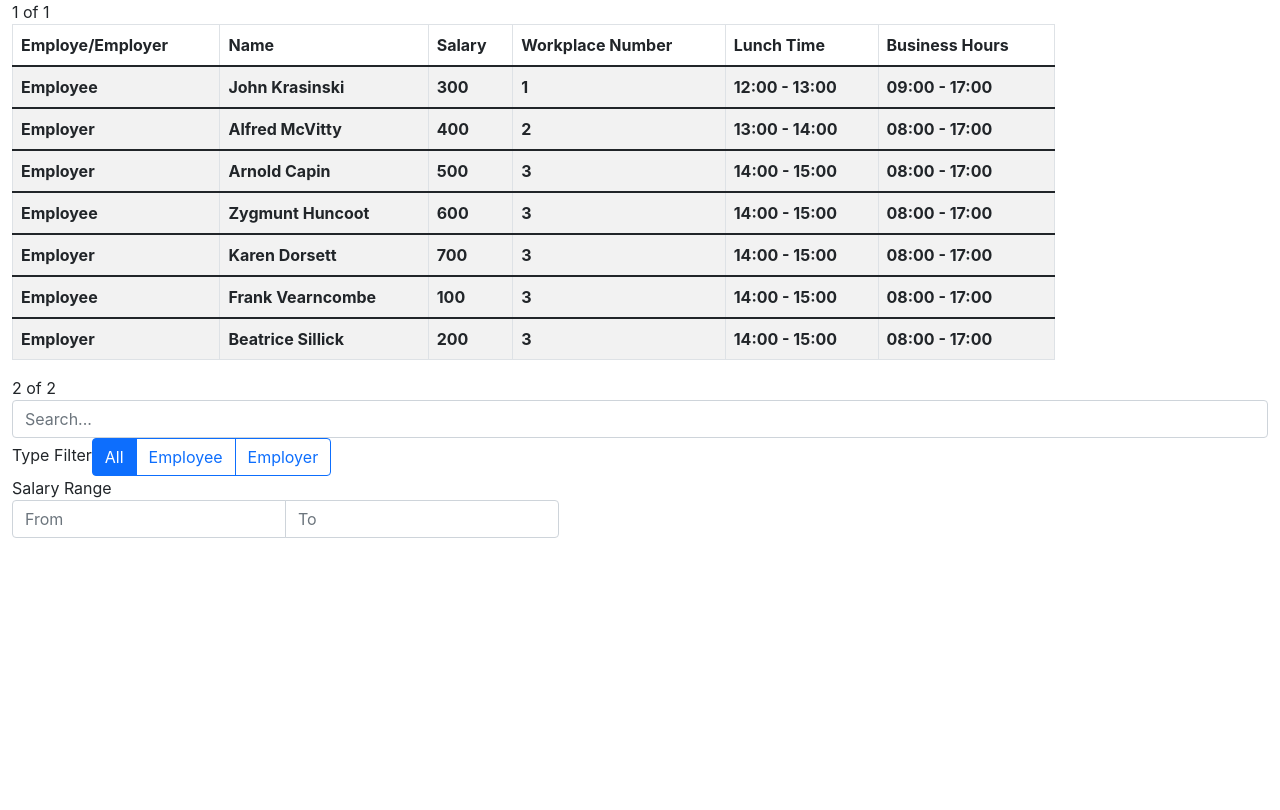
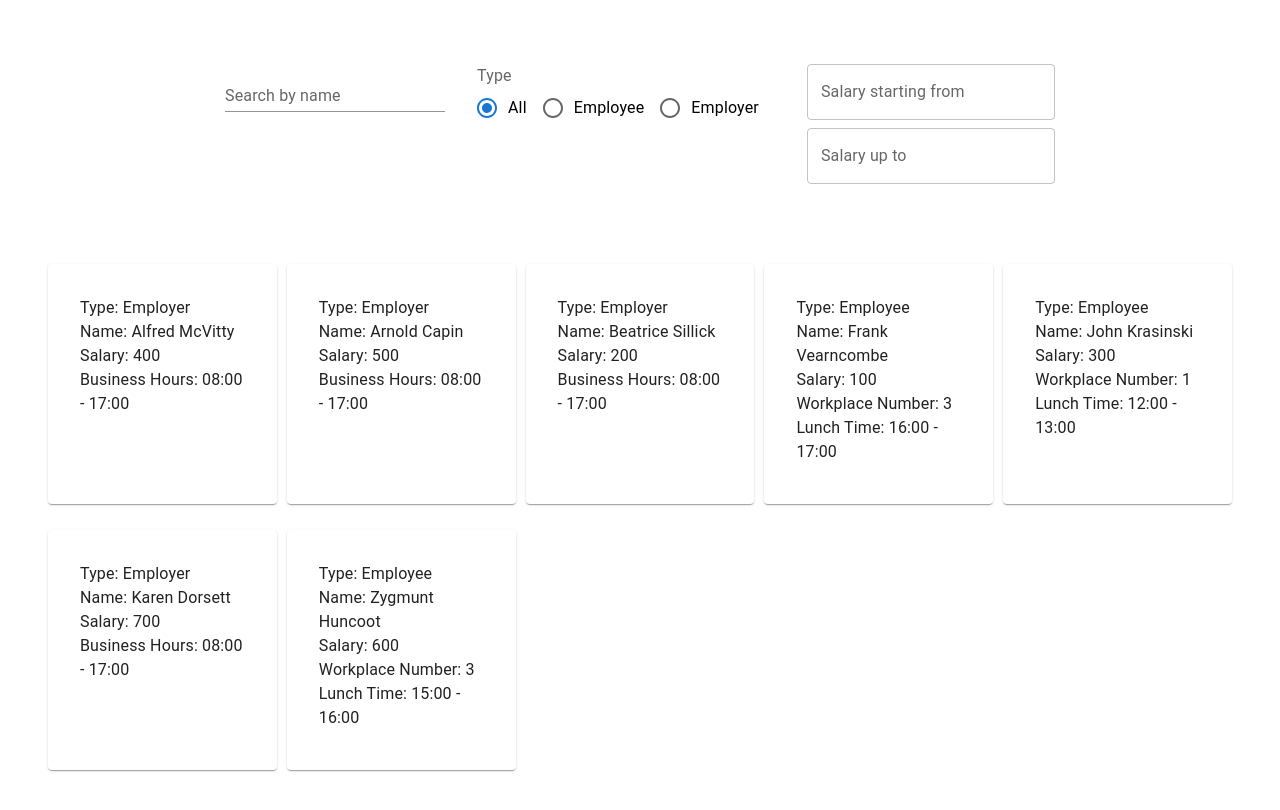
Before and after one commit to Decpwnz/employers-employees-frontend, a React (Vite) app: page / in a window 1280 px wide. Shown: the top 810 px of the page. Built offline with nearby package versions, Linux system fonts and the light colour scheme.

Commit message:
feat:migrate from react bootstrap to MUI. Optimize existing code

```diff
--- a/src/App.jsx
+++ b/src/App.jsx
@@ -1,5 +1,4 @@
 import Container from './components/Container';
-import './App.scss';
 
 function App() {
   return (
--- a/src/App.scss
+++ /dev/null
@@ -1 +0,0 @@
-@import '../node_modules/bootstrap/scss/bootstrap';
--- a/src/components/Container.jsx
+++ b/src/components/Container.jsx
@@ -1,14 +1,24 @@
 import { useState } from 'react';
 
-import Col from 'react-bootstrap/Col';
-import RBContainer from 'react-bootstrap/Container';
-import Row from 'react-bootstrap/Row';
+import { makeStyles } from '@material-ui/core';
+import { Box } from '@mui/material';
 
-import data from './data';
-import SalaryRange from './SalaryRange';
+import data from '../data/data';
+import EmployeeList from './EmployeeList';
+import SalaryRangeFilter from './SalaryRangeFilter';
 import SearchBar from './SearchBar';
-import Table from './Table';
 import TypeFilter from './TypeFilter';
+
+const useStyles = makeStyles((theme) => ({
+  container: {
+    padding: theme.spacing(6),
+  },
+  filterContainer: {
+    display: 'flex',
+    justifyContent: 'center',
+    paddingBottom: theme.spacing(6),
+  },
+}));
 
 const PersonData = {
   All: 'All',
@@ -17,6 +27,8 @@ const PersonData = {
 };
 
 function Container() {
+  const classes = useStyles();
+
   const [type, setType] = useState(PersonData.All);
   const [searchTerm, setSearchTerm] = useState('');
   const [minValue, setMinValue] = useState(null);
@@ -41,30 +53,25 @@ function Container() {
   };
 
   return (
-    <RBContainer fluid>
-      <Row>
-        <Col xs={10}>
-          1 of 1
-          <Table
+    <Box sx={{ flexGrow: 1 }} className={classes.container}>
+      <Box className={classes.filterContainer}>
+        <SearchBar onSearchChange={handleSearchChange} />
+        <TypeFilter onClick={handleTypeClick} type={type} />
+        <SalaryRangeFilter
+          onMinValueChange={handleMinValue}
+          onMaxValueChange={handleMaxValue}
+          minValue={minValue}
+          maxValue={maxValue}
+        />
+      </Box>
+      <EmployeeList
         type={type}
         searchTerm={searchTerm}
         minValue={minValue}
         maxValue={maxValue}
         data={data}
       />
-        </Col>
-        <Col>
-          2 of 2
-          <br />
-          <SearchBar onSearchChange={handleSearchChange} />
-          <TypeFilter onClick={handleTypeClick} type={type} />
-          <SalaryRange
-            onMinValueChange={handleMinValue}
-            onMaxValueChange={handleMaxValue}
-          />
-        </Col>
-      </Row>
-    </RBContainer>
+    </Box>
   );
 }
 
--- /dev/null
+++ b/src/components/EmployeeList.jsx
@@ -0,0 +1,122 @@
+import { makeStyles } from '@material-ui/core';
+import {
+  Box, Card, CardContent, Typography,
+} from '@mui/material';
+import PropTypes from 'prop-types';
+
+const useStyles = makeStyles((theme) => ({
+  gridContainer: {
+    display: 'grid',
+    gridTemplateColumns: 'repeat(5, 1fr)',
+    gridGap: theme.spacing(1.25),
+  },
+  cardItem: {
+    padding: theme.spacing(2),
+    marginTop: theme.spacing(2),
+  },
+}));
+
+function EmployeeList({
+  data, type, searchTerm, minValue, maxValue,
+}) {
+  const classes = useStyles();
+  const sortedData = data.sort((a, b) => (a.name > b.name ? 1 : -1));
+
+  const filteredData = sortedData.filter((item) => {
+    function handleTypeFilter(value, member) {
+      if (value === 'All') return true;
+      return value === member.type;
+    }
+
+    function handleSearchBar(search, member) {
+      if (member.name.toLowerCase().includes(search.toLowerCase())) {
+        return true;
+      }
+      return false;
+    }
+
+    function handleSalaryRange(min, max, member) {
+      if (min === null && member.salary <= max) return true;
+      if (max === null && member.salary >= min) return true;
+      if (member.salary >= min && member.salary <= max) return true;
+      return false;
+    }
+
+    return (
+      handleSalaryRange(minValue, maxValue, item)
+    && handleSearchBar(searchTerm, item)
+    && handleTypeFilter(type, item)
+    );
+  });
+
+  return (
+    <Box className={classes.gridContainer}>
+      {filteredData.map((employee) => (
+        <Card className={classes.cardItem} key={employee.id}>
+          {employee.type === 'Employer' ? (
+            <CardContent>
+              <Typography>
+                {`Type: ${employee.type}`}
+              </Typography>
+              <Typography>
+                {`Name: ${employee.name}`}
+              </Typography>
+              <Typography>
+                {`Salary: ${employee.salary}`}
+              </Typography>
+              <Typography>
+                {`Business Hours: ${employee.businessHours}`}
+              </Typography>
+            </CardContent>
+          ) : (
+            <CardContent>
+              <Typography>
+                {`Type: ${employee.type}`}
+              </Typography>
+              <Typography>
+                {`Name: ${employee.name}`}
+              </Typography>
+              <Typography>
+                {`Salary: ${employee.salary}`}
+              </Typography>
+              <Typography>
+                {`Workplace Number: ${employee.workplaceNumber}`}
+              </Typography>
+              <Typography>
+                {`Lunch Time: ${employee.lunchTime}`}
+              </Typography>
+            </CardContent>
+          )}
+        </Card>
+      ))}
+    </Box>
+  );
+}
+
+EmployeeList.propTypes = {
+  type: PropTypes.string.isRequired,
+  searchTerm: PropTypes.string.isRequired,
+  minValue: PropTypes.number,
+  maxValue: PropTypes.number,
+  data: PropTypes.arrayOf(PropTypes.shape({
+    id: PropTypes.number.isRequired,
+    type: PropTypes.string.isRequired,
+    name: PropTypes.string.isRequired,
+    salary: PropTypes.number.isRequired,
+    workplaceNumber: PropTypes.oneOfType([
+      PropTypes.any,
+    ]),
+    lunchTime: PropTypes.oneOfType([
+      PropTypes.any,
+    ]),
+    businessHours: PropTypes.oneOfType([
+      PropTypes.any,
+    ]),
+  })).isRequired,
+};
+
+EmployeeList.defaultProps = {
+  minValue: null,
+  maxValue: null,
+};
+export default EmployeeList;
--- a/src/components/SalaryRange.jsx
+++ /dev/null
@@ -1,34 +0,0 @@
-import PropTypes from 'prop-types';
-import FormControl from 'react-bootstrap/FormControl';
-import InputGroup from 'react-bootstrap/InputGroup';
-
-function SalaryRange({
-  onMinValueChange, onMaxValueChange,
-}) {
-  return (
-    <label htmlFor="salary-range">
-      {' '}
-      Salary Range
-      <InputGroup className="mb-3" id="salary-range">
-        <FormControl
-          aria-label="First name"
-          placeholder="From"
-          type="number"
-          onChange={onMinValueChange}
-        />
-        <FormControl
-          aria-label="Last name"
-          placeholder="To"
-          type="number"
-          onChange={onMaxValueChange}
-        />
-      </InputGroup>
-    </label>
-  );
-}
-SalaryRange.propTypes = {
-  onMinValueChange: PropTypes.func.isRequired,
-  onMaxValueChange: PropTypes.func.isRequired,
-};
-
-export default SalaryRange;
--- /dev/null
+++ b/src/components/SalaryRangeFilter.jsx
@@ -0,0 +1,49 @@
+import { Box, TextField } from '@mui/material';
+import PropTypes from 'prop-types';
+
+function SalaryRangeFilter({
+  onMinValueChange, onMaxValueChange, minValue, maxValue,
+}) {
+  return (
+    <Box p={2}>
+      <Box sx={{ mb: 1 }}>
+        <TextField
+          label="Salary starting from"
+          type="number"
+          value={minValue ?? ''}
+          onChange={onMinValueChange}
+          InputProps={{ inputProps: { min: 0 } }}
+        />
+      </Box>
+      <Box>
+        <TextField
+          label="Salary up to"
+          type="number"
+          value={maxValue ?? ''}
+          onChange={onMaxValueChange}
+          InputProps={{ inputProps: { min: 0 } }}
+        />
+      </Box>
+    </Box>
+  );
+}
+
+SalaryRangeFilter.propTypes = {
+  onMinValueChange: PropTypes.func.isRequired,
+  onMaxValueChange: PropTypes.func.isRequired,
+  minValue: PropTypes.oneOfType([
+    PropTypes.number,
+    PropTypes.oneOf([null]),
+  ]),
+  maxValue: PropTypes.oneOfType([
+    PropTypes.number,
+    PropTypes.oneOf([null]),
+  ]),
+};
+
+SalaryRangeFilter.defaultProps = {
+  minValue: null,
+  maxValue: null,
+};
+
+export default SalaryRangeFilter;
--- a/src/components/SearchBar.jsx
+++ b/src/components/SearchBar.jsx
@@ -1,13 +1,14 @@
+import { Box, TextField } from '@mui/material';
 import PropTypes from 'prop-types';
-import Form from 'react-bootstrap/Form';
 
 function SearchBar({ onSearchChange }) {
   return (
-    <Form.Control
-      type="text"
-      placeholder="Search..."
-      onChange={onSearchChange}
-    />
+    <Box
+      p={2}
+      autoComplete="off"
+    >
+      <TextField id="standard-basic" label="Search by name" variant="standard" type="text" onChange={onSearchChange} />
+    </Box>
   );
 }
 
--- a/src/components/Table.jsx
+++ /dev/null
@@ -1,87 +0,0 @@
-import PropTypes from 'prop-types';
-import RBTable from 'react-bootstrap/Table';
-
-function Table({
-  type,
-  searchTerm,
-  minValue,
-  maxValue,
-  data,
-}) {
-  return (
-    <RBTable striped bordered hover>
-      <thead>
-        <tr>
-          <th>Employe/Employer</th>
-          <th>Name</th>
-          <th>Salary</th>
-          <th>Workplace Number</th>
-          <th>Lunch Time</th>
-          <th>Business Hours</th>
-        </tr>
-      </thead>
-      {
-        data.filter((item) => {
-          function handleTypeFilter(value, member) {
-            if (value === 'All') return true;
-            return value === member.type;
-          }
-
-          function handleSearchBar(search, member) {
-            if (member.name.toLowerCase().includes(search.toLowerCase())) {
-              return true;
-            }
-            return false;
-          }
-
-          function handleSalaryRange(min, max, member) {
-            if (min === null && member.salary <= max) return true;
-            if (max === null && member.salary >= min) return true;
-            if (member.salary >= min && member.salary <= max) return true;
-            return false;
-          }
-
-          return (
-            handleSalaryRange(minValue, maxValue, item)
-            && handleSearchBar(searchTerm, item)
-            && handleTypeFilter(type, item)
-          );
-        }).map((item) => (
-          <tbody key={item.id}>
-            <tr>
-              <th>{item.type}</th>
-              <th>{item.name}</th>
-              <th>{item.salary}</th>
-              <th>{item.workplaceNumber}</th>
-              <th>{item.lunchTime}</th>
-              <th>{item.businessHours}</th>
-            </tr>
-          </tbody>
-        ))
-      }
-    </RBTable>
-  );
-}
-
-Table.propTypes = {
-  type: PropTypes.string.isRequired,
-  searchTerm: PropTypes.string.isRequired,
-  minValue: PropTypes.number,
-  maxValue: PropTypes.number,
-  data: PropTypes.arrayOf(PropTypes.shape({
-    id: PropTypes.number.isRequired,
-    type: PropTypes.string.isRequired,
-    name: PropTypes.string.isRequired,
-    salary: PropTypes.number.isRequired,
-    workplaceNumber: PropTypes.number.isRequired,
-    lunchTime: PropTypes.string.isRequired,
-    businessHours: PropTypes.string.isRequired,
-  })).isRequired,
-};
-
-Table.defaultProps = {
-  minValue: null,
-  maxValue: null,
-};
-
-export default Table;
--- a/src/components/TypeFilter.jsx
+++ b/src/components/TypeFilter.jsx
@@ -1,6 +1,8 @@
+import {
+  Box,
+  FormControl, FormControlLabel, FormLabel, Radio, RadioGroup,
+} from '@mui/material';
 import PropTypes from 'prop-types';
-import Button from 'react-bootstrap/Button';
-import ButtonGroup from 'react-bootstrap/ButtonGroup';
 
 const ButtonValues = {
   All: 'All',
@@ -8,40 +10,31 @@ const ButtonValues = {
   Employer: 'Employer',
 };
 
-function TypeFilter({ onClick, type }) {
+function NewTypeFilter({ onClick, type }) {
   return (
-    <div>
-      Type Filter
-      <ButtonGroup>
-        <Button
-          variant={type === ButtonValues.All ? 'primary' : 'outline-primary'}
-          value={ButtonValues.All}
-          onClick={onClick}
+    <Box p={2}>
+      <FormControl>
+        <FormLabel id="demo-controlled-radio-buttons-group">
+          Type
+        </FormLabel>
+        <RadioGroup
+          row
+          aria-labelledby="demo-controlled-radio-buttons-group"
+          name="controlled-radio-buttons-group"
+          value={type}
         >
-          All
-        </Button>
-        <Button
-          variant={type === ButtonValues.Employee ? 'primary' : 'outline-primary'}
-          value={ButtonValues.Employee}
-          onClick={onClick}
-        >
-          Employee
-        </Button>
-        <Button
-          variant={type === ButtonValues.Employer ? 'primary' : 'outline-primary'}
-          value={ButtonValues.Employer}
-          onClick={onClick}
-        >
-          Employer
-        </Button>
-      </ButtonGroup>
-    </div>
+          <FormControlLabel onClick={onClick} value={ButtonValues.All} control={<Radio />} label="All" />
+          <FormControlLabel onClick={onClick} value={ButtonValues.Employee} control={<Radio />} label="Employee" />
+          <FormControlLabel onClick={onClick} value={ButtonValues.Employer} control={<Radio />} label="Employer" />
+        </RadioGroup>
+      </FormControl>
+    </Box>
   );
 }
 
-TypeFilter.propTypes = {
+NewTypeFilter.propTypes = {
   onClick: PropTypes.func.isRequired,
   type: PropTypes.string.isRequired,
 };
 
-export default TypeFilter;
+export default NewTypeFilter;
--- a/src/components/data.js
+++ b/src/data/data.js
@@ -6,15 +6,12 @@ const data = [
     salary: 300,
     workplaceNumber: 1,
     lunchTime: '12:00 - 13:00',
-    businessHours: '09:00 - 17:00',
   },
   {
     id: 2,
     type: 'Employer',
     name: 'Alfred McVitty',
     salary: 400,
-    workplaceNumber: 2,
-    lunchTime: '13:00 - 14:00',
     businessHours: '08:00 - 17:00',
   },
   {
@@ -22,8 +19,6 @@ const data = [
     type: 'Employer',
     name: 'Arnold Capin',
     salary: 500,
-    workplaceNumber: 3,
-    lunchTime: '14:00 - 15:00',
     businessHours: '08:00 - 17:00',
   },
   {
@@ -32,16 +27,13 @@ const data = [
     name: 'Zygmunt Huncoot',
     salary: 600,
     workplaceNumber: 3,
-    lunchTime: '14:00 - 15:00',
-    businessHours: '08:00 - 17:00',
+    lunchTime: '15:00 - 16:00',
   },
   {
     id: 5,
     type: 'Employer',
     name: 'Karen Dorsett',
     salary: 700,
-    workplaceNumber: 3,
-    lunchTime: '14:00 - 15:00',
     businessHours: '08:00 - 17:00',
   },
   {
@@ -50,16 +42,13 @@ const data = [
     name: 'Frank Vearncombe',
     salary: 100,
     workplaceNumber: 3,
-    lunchTime: '14:00 - 15:00',
-    businessHours: '08:00 - 17:00',
+    lunchTime: '16:00 - 17:00',
   },
   {
     id: 7,
     type: 'Employer',
     name: 'Beatrice Sillick',
     salary: 200,
-    workplaceNumber: 3,
-    lunchTime: '14:00 - 15:00',
     businessHours: '08:00 - 17:00',
   },
 ];
```
Lines whose indentation alone changed are shown as unchanged.
